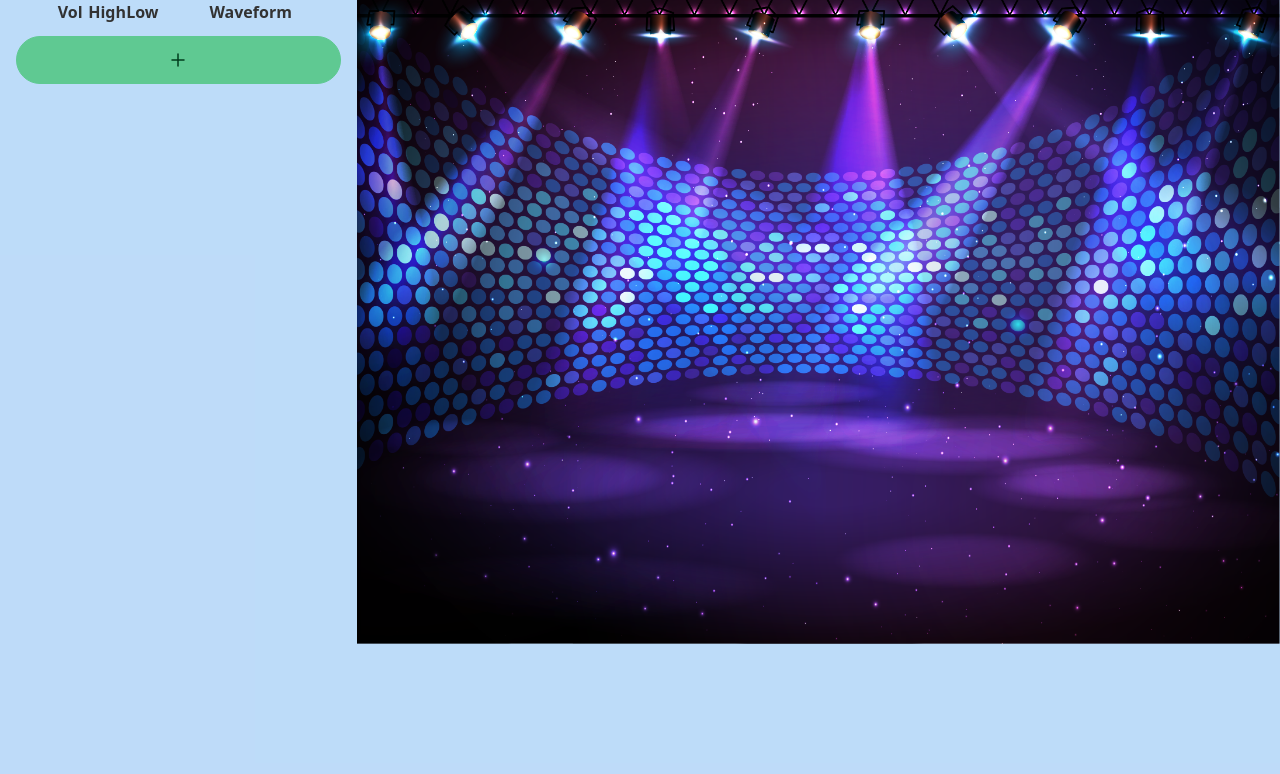
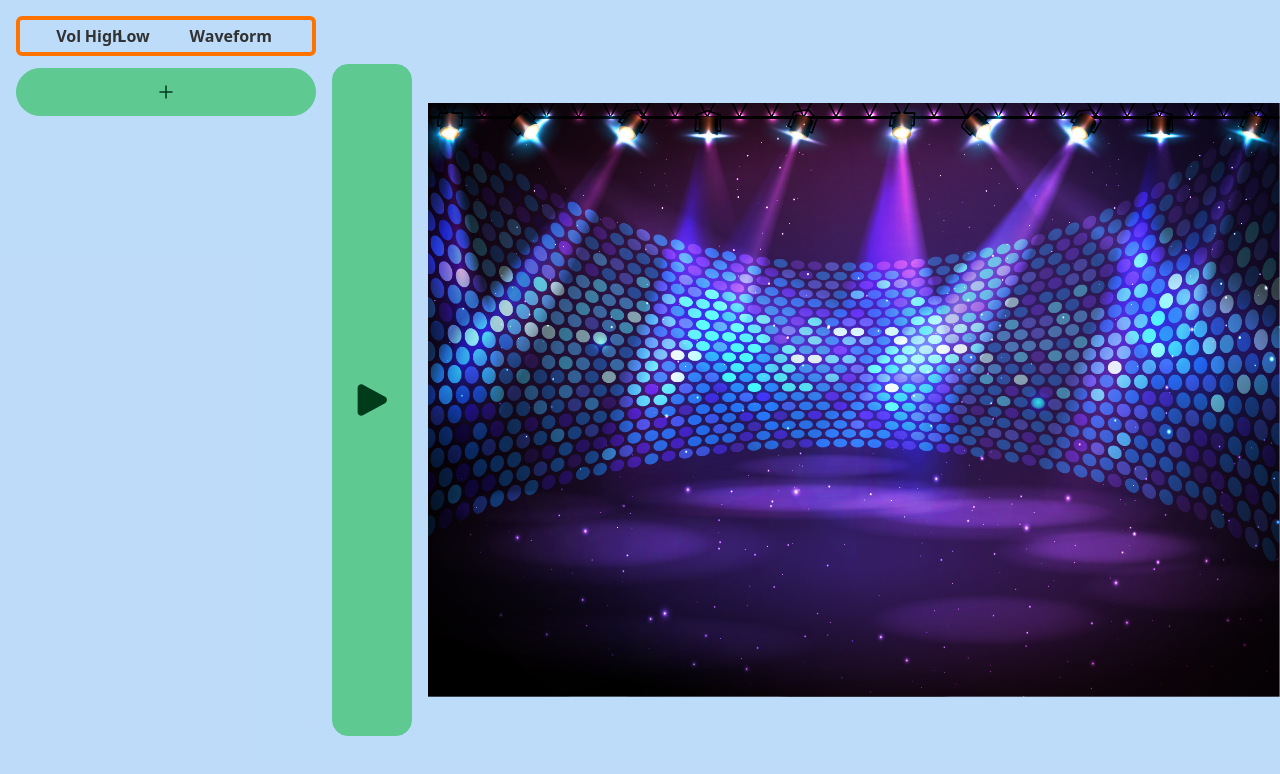
Before and after one commit to Incosomi/AVT_Incosomi, a Next.js app in the folder avt_incosomi/: page /dj in a window 1280 px wide. Shown: the top 774 px of the page. Built offline with nearby package versions, Linux system fonts and the light colour scheme.

Commit message:
changed design +  added non functional play all button

```diff
--- /dev/null
+++ b/avt_incosomi/components/masterPlayButton.js
@@ -0,0 +1,11 @@
+import {PlayIcon} from "@heroicons/react/24/solid";
+
+export default function MasterPlayButton(){
+    return (
+        <div className="flex flex-grow flex-col items-center">
+            <div className="btn btn-success h-full w-20">
+                <PlayIcon></PlayIcon>
+            </div>
+        </div>
+    );
+}
--- a/avt_incosomi/components/playerArea.js
+++ b/avt_incosomi/components/playerArea.js
@@ -18,10 +18,10 @@ export default function PlayerArea() {
 
     return (
         <div id="PlayerArea" className="grid grid-rows-1 gap-2">
-            <div className="grid grid-cols-9 text-center font-bold">
+            <div className="grid grid-cols-9 rounded-md border border-4 border-secondary text-center font-bold py-1 mt-4">
                 <div className="col-span-1"></div>
                 <div className="col-span-1">Vol</div>
-                <div className="col-span-1">High</div>
+                <div className="col-span-1 ">High</div>
                 <div className="col-span-1">Low</div>
                 <div className="col-span-5">Waveform</div>
             </div>
--- a/avt_incosomi/components/playerBar.js
+++ b/avt_incosomi/components/playerBar.js
@@ -152,7 +152,7 @@ export default function PlayerBar(props) {
     };
 
     return (
-        <div className="border border-slate-600 py-2 rounded-md mb-2 grid grid-cols-9">
+        <div className="border border-secondary border-2 py-2 rounded-md mb-2 grid grid-cols-9">
             <div className="col-span-1 flex justify-center">
                 <div className="flex flex-col gap-4">
                     <label
--- a/avt_incosomi/pages/dj.js
+++ b/avt_incosomi/pages/dj.js
@@ -2,14 +2,18 @@ import PlayerArea from "@/components/playerArea";
 import 'primereact/resources/themes/lara-light-indigo/theme.css';
 import 'primereact/resources/primereact.css';
 import StageArea from "@/components/stageArea";
+import MasterPlayButton from "@/components/masterPlayButton";
 
 export default function DJTool() {
     return (
         <div className="bg-info/30 w-screen h-screen flex">
-            <div className="flex flex-col w-[33%] mx-4">
+            <div className="flex flex-col w-[33%] ml-4">
                 <PlayerArea />
             </div>
-            <div className="flex flex-col flex-grow">
+            <div className="mx-4 my-16 flex flex-col">
+                <MasterPlayButton></MasterPlayButton>
+            </div>
+            <div className="flex my-auto flex-col">
                 <StageArea />
             </div>
         </div>
```
